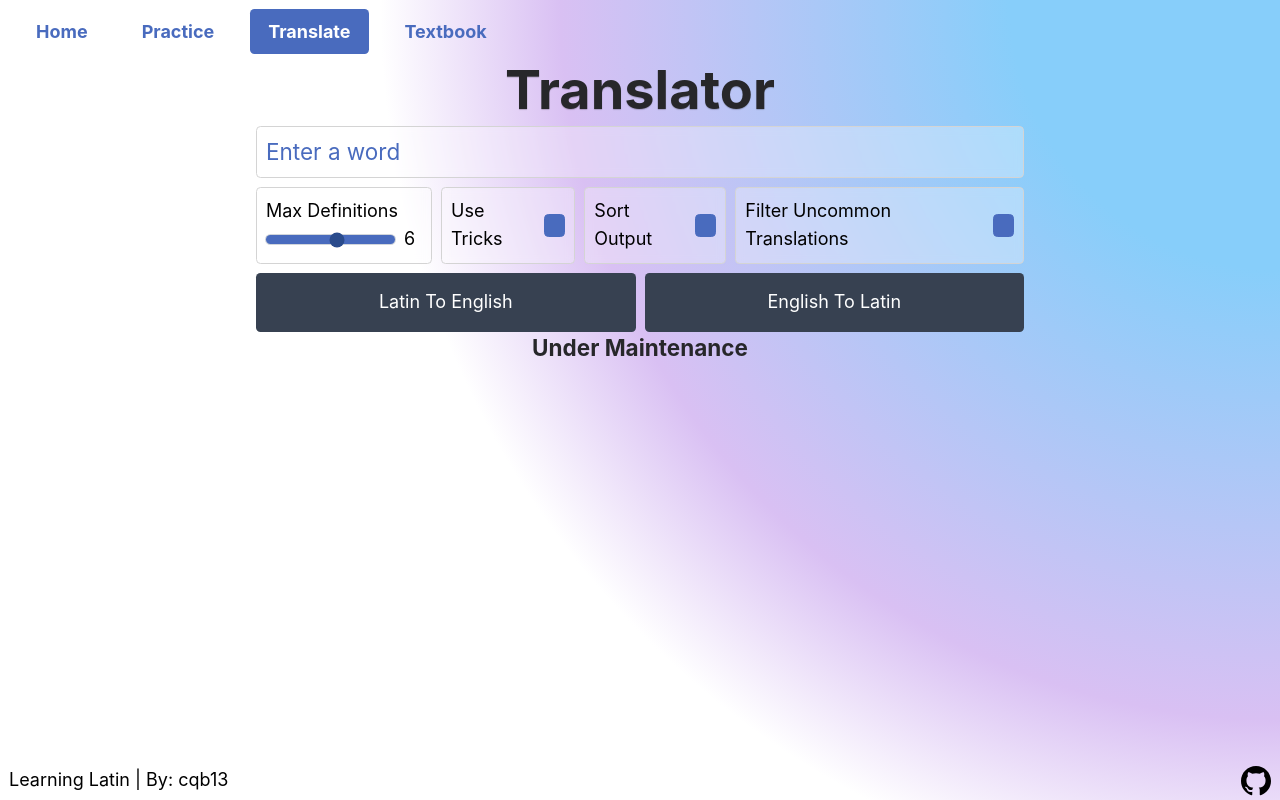
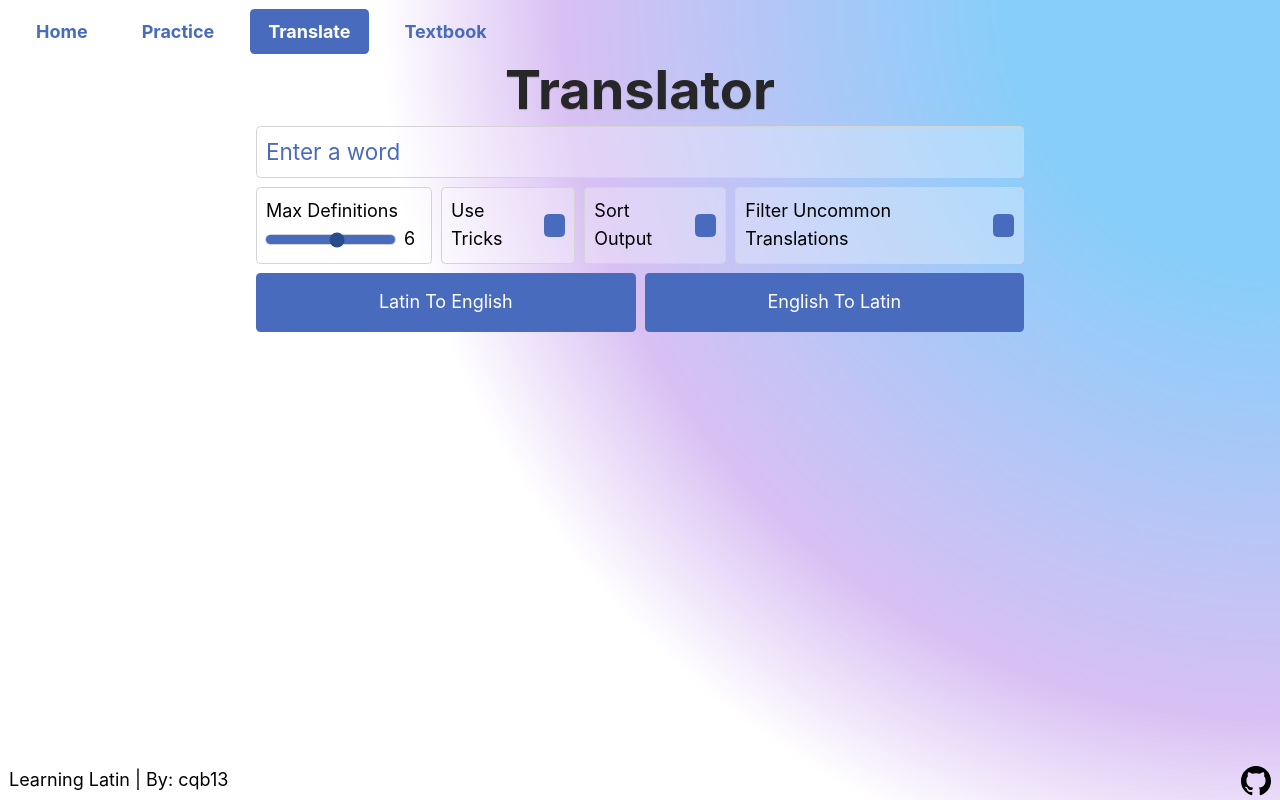
Before and after one commit to cqb13/Learning-Latin, a Next.js app: page /translate in a window 1280 px wide. Built offline with nearby package versions, Linux system fonts and the light colour scheme.

Commit message:
translation is back

```diff
--- a/pages/translate.tsx
+++ b/pages/translate.tsx
@@ -108,21 +108,20 @@ const Translate: NextPage = () => {
           <div className='flex gap-2 mt-2 max-sm:flex-col'>
             <Button
               onClick={() => getTranslation("latin-to-english")}
-              locked={true}
+              locked={false}
               class='w-full'
             >
               Latin To English
             </Button>
             <Button
               onClick={() => getTranslation("english-to-latin")}
-              locked={true}
+              locked={false}
               class='w-full'
             >
               English To Latin
             </Button>
           </div>
         </section>
-        <h1 className="text-xl text-zinc-800 font-bold text-center">Under Maintenance</h1>
         {translations.length > 0 && (
           <section className='flex flex-col justify-center gap-3 w-3/5 mt-3 max-xs:w-4/5'>
             {translations.map((t) => (
```
